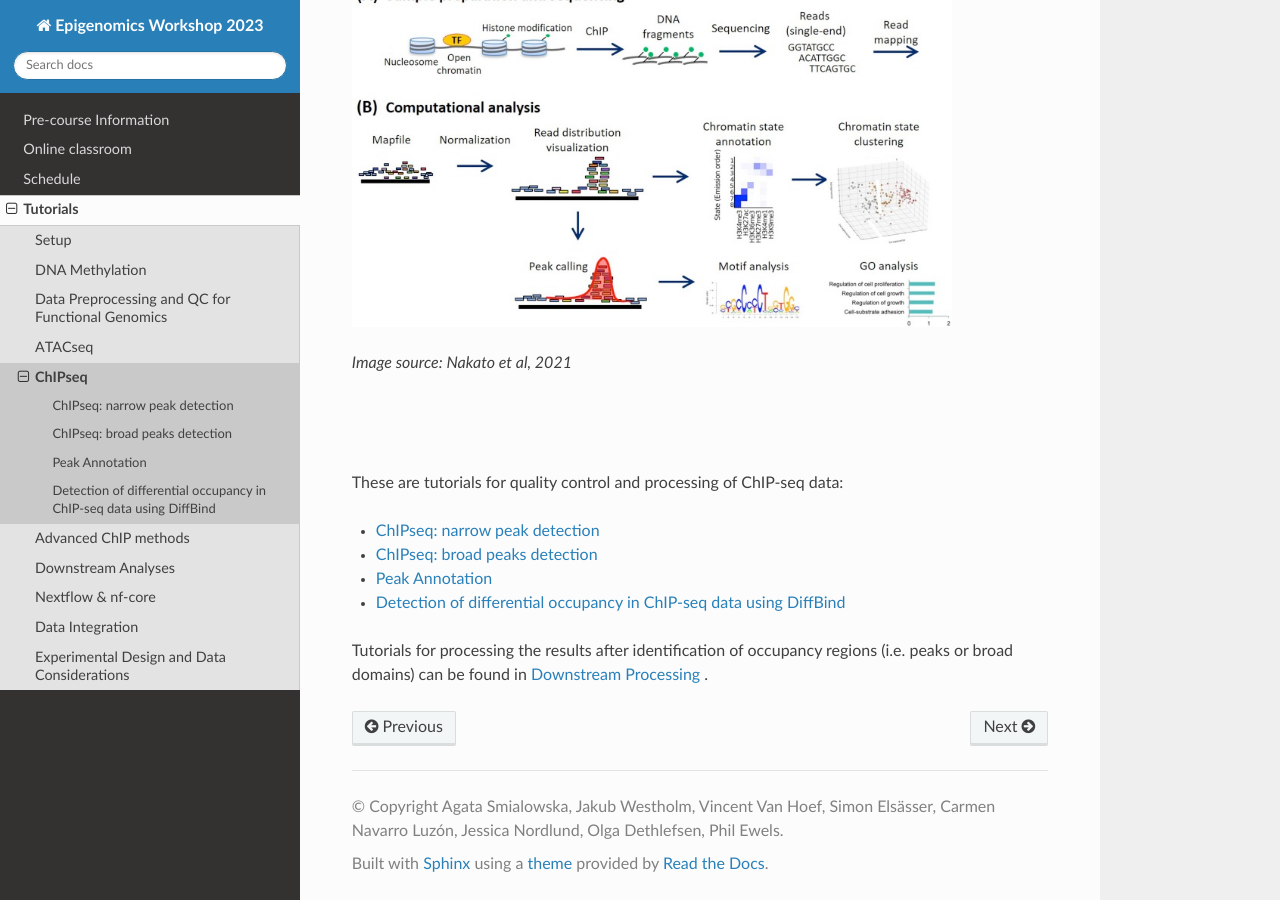
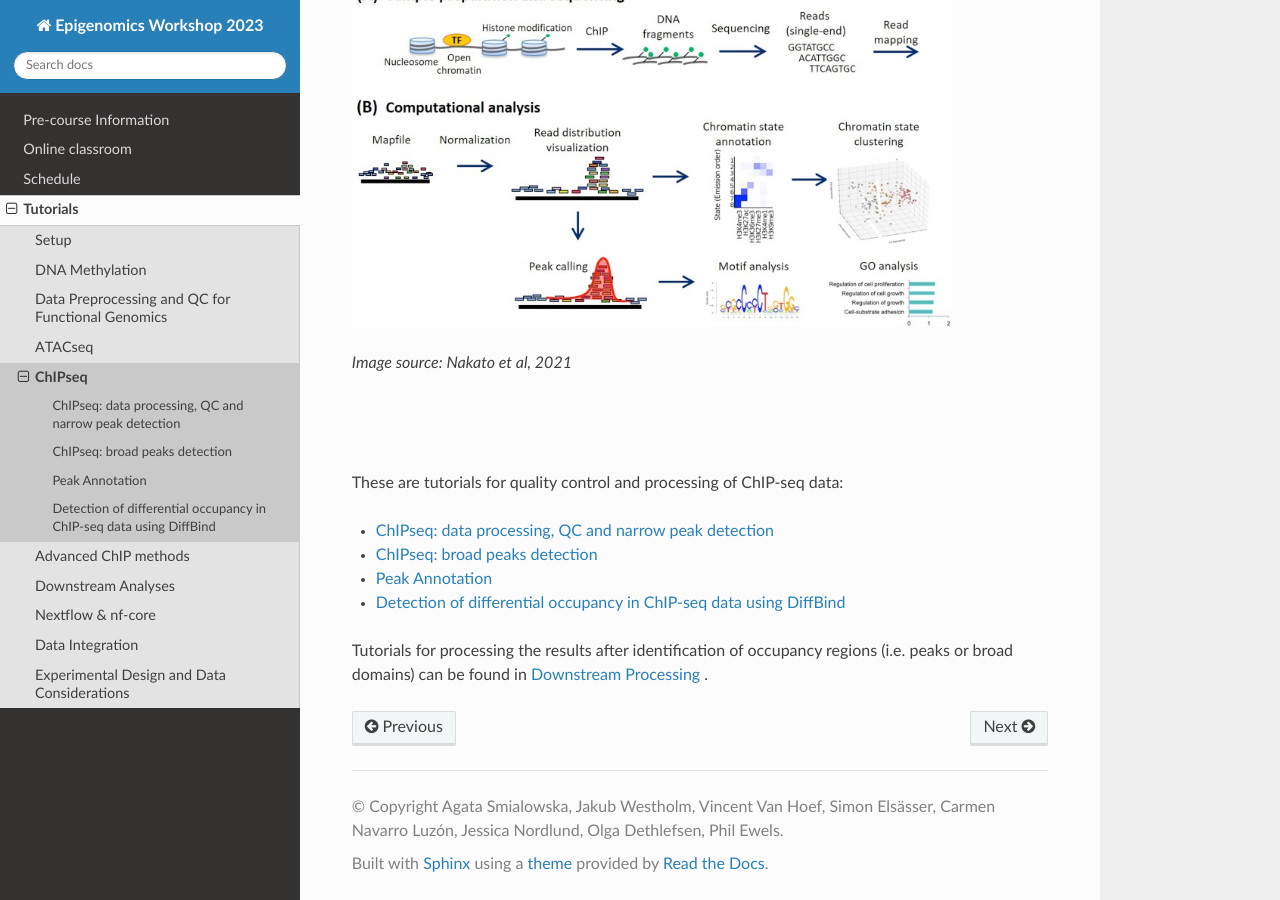
Before and after one commit to NBISweden/workshop-epigenomics-RTDs, a Sphinx documentation site: the page built from docs/content/tutorials/chipseq_tutorials.rst, in a window 1280 px wide and 900 px high, scrolled down 684 px. Built offline with Sphinx 7.4.7 and the Read the Docs theme 2.0.0, drawn with Linux system fonts in a browser that asks for light colours.

```diff
--- a/docs/content/tutorials/chipseq_tutorials.rst
+++ b/docs/content/tutorials/chipseq_tutorials.rst
@@ -34,7 +34,7 @@
 .. toctree::
    :maxdepth: 1
 
-   ChIPseq: narrow peak detection <chipseqProc/lab-chipseq-processing.rst>
+   ChIPseq: data processing, QC and narrow peak detection <chipseqProc/lab-chipseq-processing.rst>
    ChIPseq: broad peaks detection <chipseqBroadPeaks/lab-broadpeaks.rst>
    Peak Annotation <atac-chip-downstream/lab-PeakAnnot.rst>
    Detection of differential occupancy in ChIP-seq data using DiffBind <diffBind/lab-diffBinding.rst>
```
